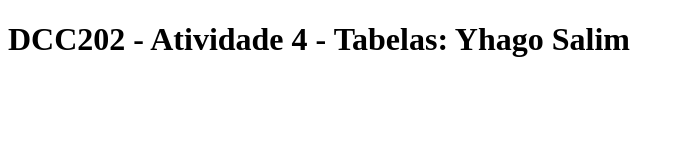
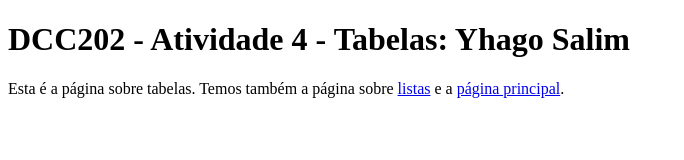
Before and after one commit to ufjf-dcc202/ufjf-dcc202-2023-3-b-atv4-YhagoSalim, a website: page tabelas.html in a window 1280 px wide. Shown: the whole page, without its empty margins (0-684 px from the left). Drawn offline with Linux system fonts and the light colour scheme.

Commit message:
adiciona as ancoras

```diff
--- a/tabelas.html
+++ b/tabelas.html
@@ -8,6 +8,7 @@
 <body>
     <main>
         <h1>DCC202 - Atividade 4 - Tabelas: Yhago Salim</h1>
+        <p>Esta é a página sobre tabelas. Temos também a página sobre <a href="listas.html">listas</a> e a <a href="index.html">página principal</a>.</p>
     </main>
 
 </body>
```
